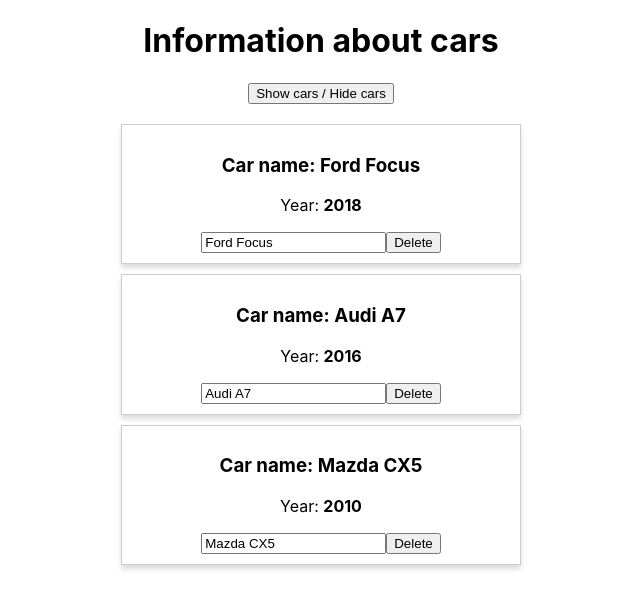
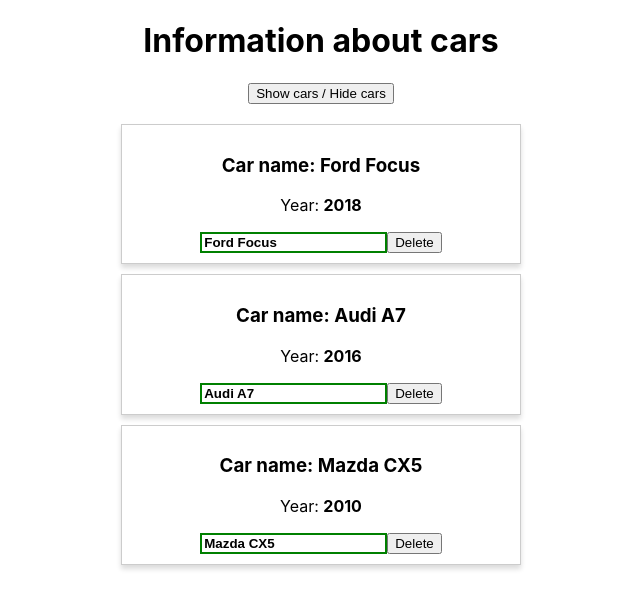
Before and after one commit to Listopad02/React-Cars, a React (Create React App) app: page / in a window 1280 px wide. Both pictures are taken after a click on the button "Show cars / Hide cars". Shown: the top 608 px of the page, without its empty margins (319-959 px from the left). Built offline with nearby package versions, Linux system fonts and the light colour scheme.

Commit message:
validation added

```diff
--- a/src/Car/Car.css
+++ b/src/Car/Car.css
@@ -6,3 +6,19 @@
     box-shadow: 0 4px 5px 0 rgba(0, 0, 0, .14);
     border-radius: 5;
 }
+.input {
+
+}
+.input:active, .input:focus {
+    outline: none;
+}
+.input.green {
+    border: 1px solid green;
+}
+.input.red {
+    border: 1px solid red;
+}
+.input.bold {
+    border: 2px solid green;
+    font-weight: bold;
+}
--- a/src/Car/Car.js
+++ b/src/Car/Car.js
@@ -1,10 +1,27 @@
 import './Car.css'
 
-export default props => (
+export default props => {
+    const inputClasses = ['input'];
+    if (props.name !== '') {
+        inputClasses.push('green');
+    } else {
+        inputClasses.push('red');
+    }
+
+    if (props.name.length > 4) {
+        inputClasses.push('bold');
+    }
+
+    return (
         <div className="Car">
             <h3>Сar name: {props.name}</h3>
             <p>Year: <strong>{props.year}</strong></p>
-    <input type="text" onChange={props.onChangeName} value={props.name} />
+            <input type="text"
+                   onChange={props.onChangeName}
+                   value={props.name}
+                   className={inputClasses.join(' ')}
+            />
             <button onClick={props.onDelete}>Delete</button>
         </div>
     )
+}
```
Lines whose indentation alone changed are shown as unchanged.
